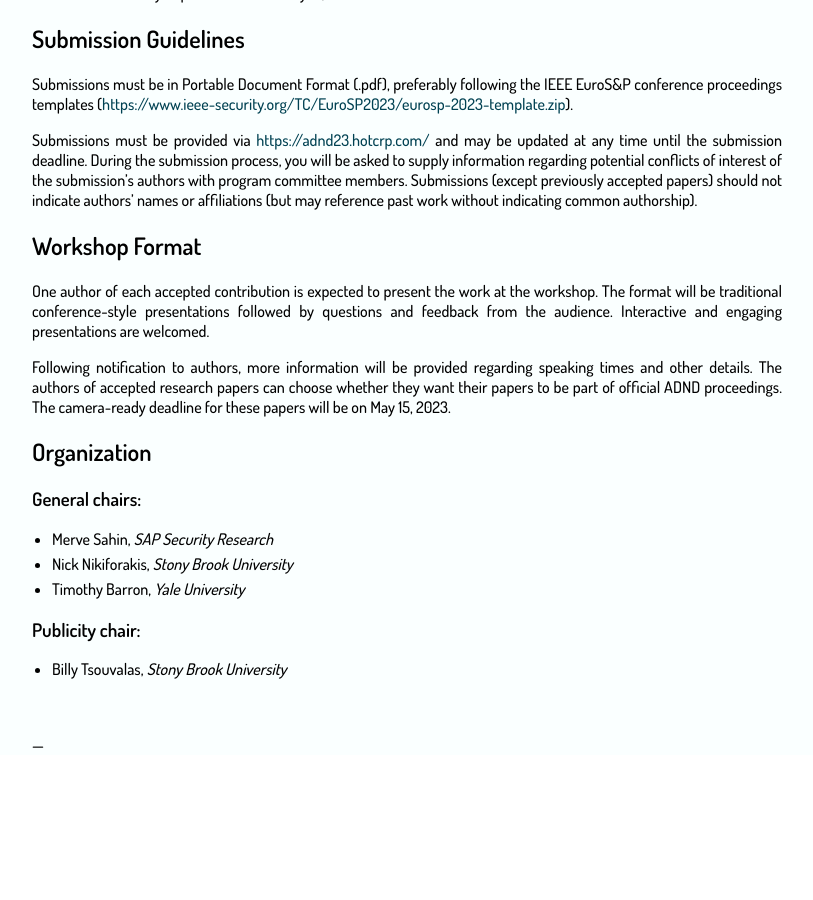
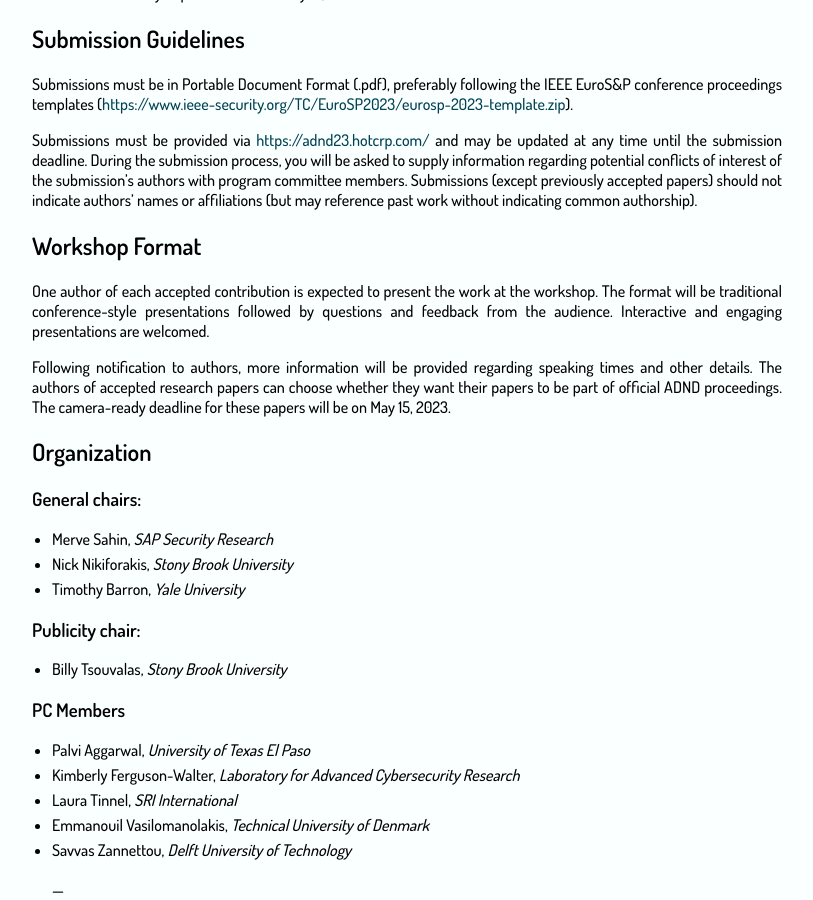
Before and after one commit to BillyPragSec/billypragsec.github.io, a Jekyll site: the page built from index.md, in a window 1280 px wide and 900 px high, scrolled down 2441 px. Shown: the whole window, without its empty margins (233-1046 px from the left). Built offline with Jekyll 4.4.1, drawn with Linux system fonts in a browser that asks for light colours; our own code applies the rules of GitHub Pages for plain Markdown files; before the commit the page ends 3196 px from its top, so only the background shows below that.

Commit message:
Added PC members

```diff
--- a/index.md
+++ b/index.md
@@ -139,6 +139,12 @@ Following notification to authors, more information will be provided regarding s
 ### Publicity chair:
 * Billy Tsouvalas, _Stony Brook University_
 
+### PC Members
+* Palvi Aggarwal, _University of Texas El Paso_
+* Kimberly Ferguson-Walter, _Laboratory for Advanced Cybersecurity Research_
+* Laura Tinnel, _SRI International_
+* Emmanouil Vasilomanolakis, _Technical University of Denmark_
+* Savvas Zannettou, _Delft University of Technology_
 <br>
 <br>
 ---
```
